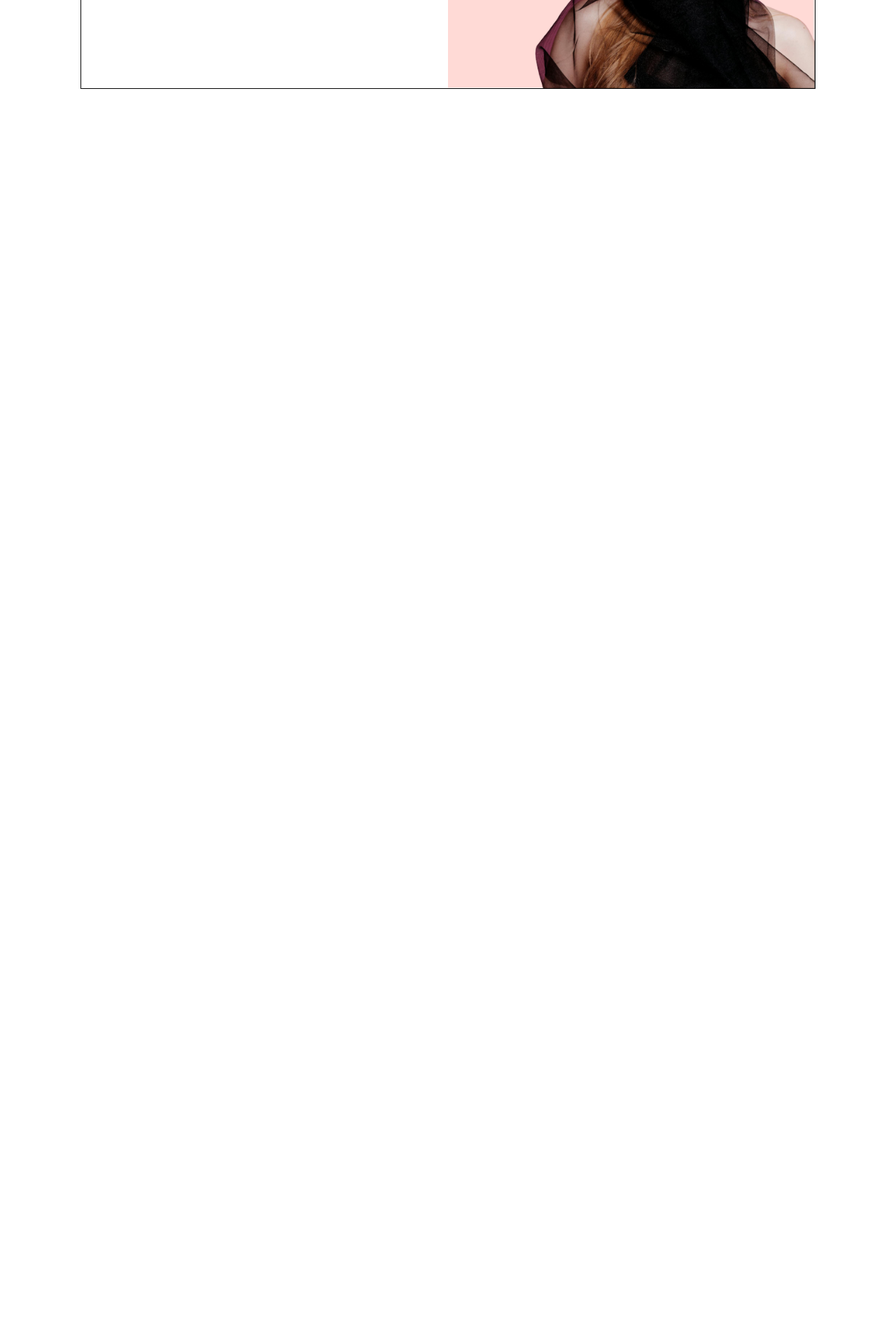
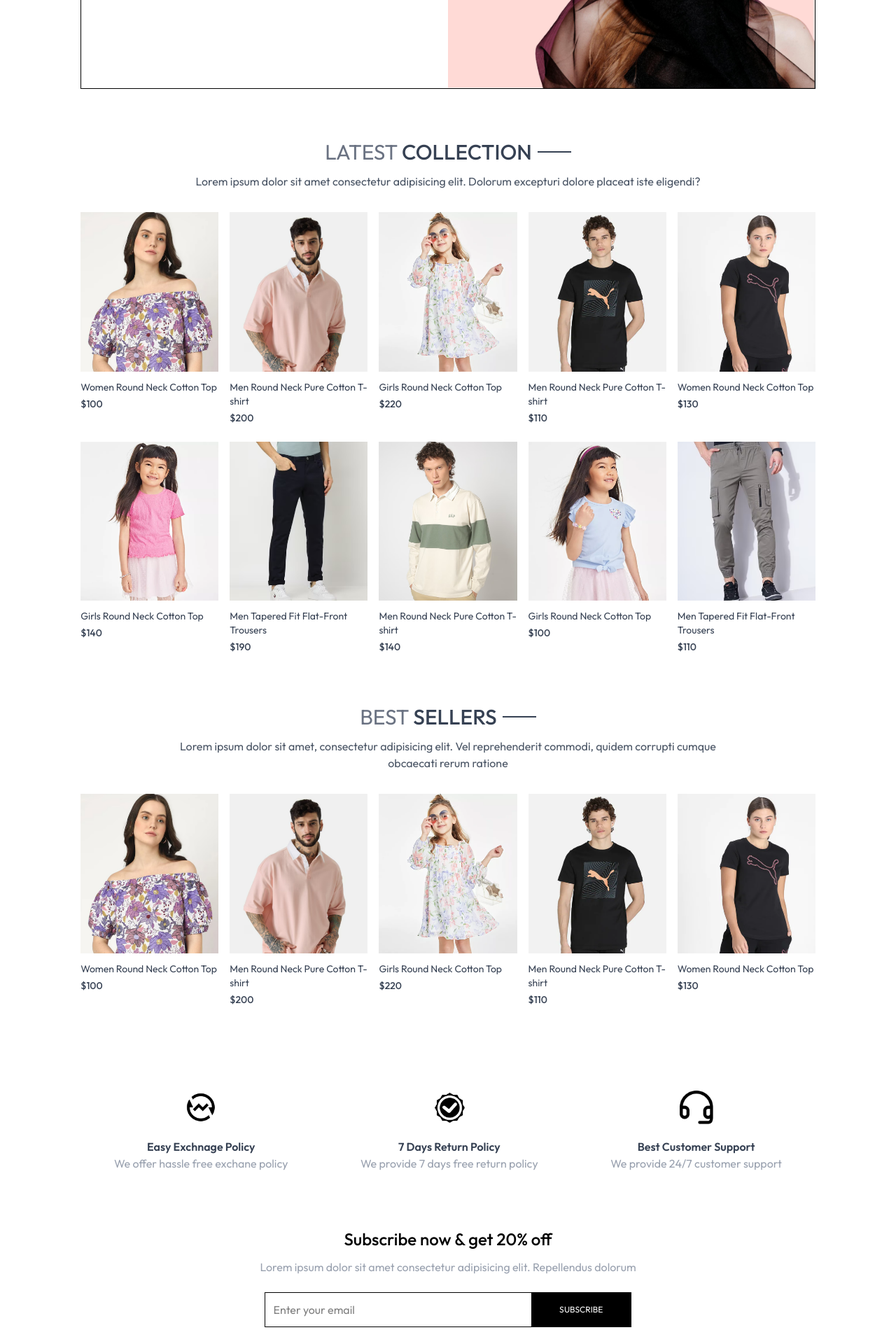
Before and after one commit to saikishore0319/techify, a React (Vite) app in the folder frontend/: page / in a window 1280 px wide. Shown: the part 375-2295 px from the top of the page at 70% size. Before the commit the page ends 800 px from the top, so only its background shows below. Built offline with nearby package versions, Linux system fonts and the light colour scheme.

Commit message:
added various frontend components

```diff
--- /dev/null
+++ b/frontend/src/components/BestSeller.jsx
@@ -0,0 +1,35 @@
+import React, { useContext, useEffect, useState } from 'react'
+import { ShopContext } from '../context/ShopContext'
+import Title from './Title';
+import ProductItem from './ProductItem';
+
+
+const BestSeller = () => {
+
+    const {products} = useContext(ShopContext);
+    const [bestSeller, setBestSeller] = useState([])
+
+    useEffect(()=>{
+        const bestProduct = products.filter((item)=>(item.bestseller))
+        setBestSeller(bestProduct.slice(0,5))
+    },[])
+  return (
+    <div className='my-10 '>
+        <div className='text-center text-3xl py-8'>
+            <Title text1={'BEST'} text2={'SELLERS'} />
+            <p className='w-3/4 m-auto text-xs sm:text-sm md:text-base text-gray-600 '>
+                Lorem ipsum dolor sit amet, consectetur adipisicing elit. Vel reprehenderit commodi, quidem corrupti cumque obcaecati rerum ratione
+            </p>
+        </div>
+        <div className='grid grid-cols-2 sm:grid-cols-3 md:grid-cols-4 lg:grid-cols-5 gap-4 gap-y-6'>
+            {
+                bestSeller.map((item, index)=>(
+                    <ProductItem key={index} id={item._id} name={item.name} image={item.image} price={item.price}/>
+                ))
+            }
+        </div>
+    </div>
+  )
+}
+
+export default BestSeller
--- a/frontend/src/components/Hero.jsx
+++ b/frontend/src/components/Hero.jsx
@@ -10,7 +10,7 @@
                 <p className='w-8 md:w-11 h-[2px] bg-[#414141]'></p>
                 <p className='font-medium text-sm md:text-base'>OUR BESTSELLERS</p>
             </div>
-            <h1 className='text-3xl sm:py-3 lg:text-5xl leading-relaxed '>Latest Arrivals</h1>
+            <h1 className='prata-regular text-3xl sm:py-3 lg:text-5xl leading-relaxed '>Latest Arrivals</h1>
             <div className='flex items-center gap-2 '>
                 <p className='font-semibold text-sm md:text-base '>SHOP NOW</p>
                 <p className='w-8 md:w-11 h-[2px] bg-[#414141]'></p>
--- /dev/null
+++ b/frontend/src/components/LatestCollection.jsx
@@ -0,0 +1,39 @@
+import React, { useContext, useEffect, useState } from 'react'
+import { ShopContext } from '../context/ShopContext'
+import Title from './Title'
+import ProductItem from './ProductItem'
+
+const LatestCollection = () => {
+
+    const {products} = useContext(ShopContext)
+    const [latestProducts, setLatestProducts] = useState([]);
+
+    useEffect(()=>{
+        setLatestProducts(products.slice(0,10))
+    },[])
+    // console.log(products);
+
+
+  return (
+    <div className='my-10'>
+        <div className='text-center py-8 text-3xl'>
+            <Title text1={'LATEST'} text2={'COLLECTION'} />
+            <p className='w-3/4 m-auto text-xs sm:text-sm md:text-base text-gray-600'>
+                Lorem ipsum dolor sit amet consectetur adipisicing elit. Dolorum excepturi dolore placeat iste eligendi?
+            </p>
+        </div>
+
+        {/* Rendering products */}
+        <div className='grid grid-cols-2 sm:grid-cols-3 md:grid-cols-4 lg:grid-cols-5 gap-4 gap-y-6'>
+            {
+                latestProducts.map((item,index)=>(
+                    <ProductItem key={index} id={item._id} image={item.image} name={item.name} price={item.price}/>
+                ))
+            }
+        </div>
+
+    </div>
+  )
+}
+
+export default LatestCollection
--- a/frontend/src/components/Navbar.jsx
+++ b/frontend/src/components/Navbar.jsx
@@ -7,7 +7,8 @@
 
   return (
     <div className='flex items-center justify-between py-5 font-medium'>
-      <img src={assets.logo} className='w-36' alt="logo" />
+
+      <Link to='/'><img  src={assets.logo} className='w-36' alt="logo" /></Link>
 
       <ul className='hidden sm:flex gap-5 text-sm text-gray-700'>
         <NavLink to='/' className='flex flex-col items-center gap-1'>
--- /dev/null
+++ b/frontend/src/components/NewsletterBox.jsx
@@ -0,0 +1,18 @@
+import React from 'react'
+
+const NewsletterBox = () => {
+  return (
+    <div className='text-center'>
+        <p className='text-2xl font-medium to-gray-800'>Subscribe now & get 20% off</p>
+        <p className='text-gray-400 mt-3 '>
+            Lorem ipsum dolor sit amet consectetur adipisicing elit. Repellendus dolorum
+        </p>
+        <form className='w-full sm:w-1/2 flex items-center gap-3 mx-auto my-6 border pl-3' >
+            <input className='w-full sm:flex-1 outline-none' type="email" placeholder='Enter your email' required />
+            <button type='submit' className='bg-black text-white text-xs px-10 py-4'>SUBSCRIBE</button>
+        </form>
+    </div>
+  )
+}
+
+export default NewsletterBox
--- /dev/null
+++ b/frontend/src/components/OurPolicy.jsx
@@ -0,0 +1,26 @@
+import React from 'react'
+import { assets } from '../assets/assets'
+
+const OurPolicy = () => {
+  return (
+    <div className='flex flex-col sm:flex-row justify-around gap-12 sm:gap-2 text-center py-20 text-xs sm:text-sm md:text-base text-gray-700'>
+        <div>
+            <img src={assets.exchange_icon} className='w-12 m-auto mb-5' alt="" />
+            <p className='font-semibold'>Easy Exchnage Policy</p>
+            <p className='text-gray-400'>We offer hassle free exchane policy </p>
+        </div>
+        <div>
+            <img src={assets.quality_icon} className='w-12 m-auto mb-5' alt="" />
+            <p className='font-semibold'>7 Days Return Policy</p>
+            <p className='text-gray-400'>We provide 7 days free return policy </p>
+        </div>
+        <div>
+            <img src={assets.support_img} className='w-12 m-auto mb-5' alt="" />
+            <p className='font-semibold'>Best Customer Support</p>
+            <p className='text-gray-400'>We provide 24/7 customer support </p>
+        </div>
+    </div>
+  )
+}
+
+export default OurPolicy
--- /dev/null
+++ b/frontend/src/components/ProductItem.jsx
@@ -0,0 +1,20 @@
+import React, { useContext } from 'react'
+import { ShopContext } from '../context/ShopContext'
+import { Link } from 'react-router-dom'
+
+const ProductItem = ({id,image,name,price}) => {
+
+    const {currency} = useContext(ShopContext)
+
+  return (
+    <Link className='text-gray-700 cursor-pointer ' to={`/product/${id}`}>
+        <div className='overflow-hidden'>
+            <img className='hover:scale-110 transition ease-in-out ' src={image[0]} alt="" />
+        </div>
+        <p className='pt-3 pb-1 text-sm '>{name}</p>
+        <p className='text-sm font-medium '>{currency}{price}</p>
+    </Link>
+  )
+}
+
+export default ProductItem
--- /dev/null
+++ b/frontend/src/components/Title.jsx
@@ -0,0 +1,12 @@
+import React from 'react'
+
+const Title = ({text1,text2}) => {
+  return (
+    <div className='inline-flex gap-2 items-center mb-3'>
+        <p className='text-gray-500'>{text1} <span className='text-gray-700 font-medium'>{text2}</span> </p>
+        <p className='w-8 sm:w-12 h-[1px] sm:h-[2px] bg-gray-700 '></p>
+    </div>
+  )
+}
+
+export default Title
--- /dev/null
+++ b/frontend/src/context/ShopContext.jsx
@@ -0,0 +1,21 @@
+import { createContext } from "react";
+import { products } from "../assets/assets";
+
+export const ShopContext = createContext();
+
+const  ShopContextProvider = (props)=>{
+
+    const currency = '$';
+    const delivery_fee = 10
+    const value ={
+        products , currency , delivery_fee
+    }
+
+    return(
+        <ShopContext.Provider value={value}>
+            {props.children}
+        </ShopContext.Provider>
+    )
+}
+
+export default ShopContextProvider
--- a/frontend/src/index.css
+++ b/frontend/src/index.css
@@ -1,5 +1,23 @@
+@import url('https://fonts.googleapis.com/css2?family=Outfit:wght@100..900&family=Prata&display=swap');
 @import "tailwindcss";
 
 a.active hr{
  display: block;
 }
+
+*{
+    font-family: Outfit;
+}
+
+.prata-regular {
+  font-family: "Prata", serif;
+  font-weight: 400;
+  font-style: normal;
+}
+
+@media (max-width:640px) {
+    a.active{
+        background-color: black;
+        color: white;
+    }
+}
--- a/frontend/src/main.jsx
+++ b/frontend/src/main.jsx
@@ -3,9 +3,12 @@
 import './index.css'
 import {BrowserRouter} from 'react-router-dom'
 import App from './App.jsx'
+import ShopContextProvider from './context/ShopContext.jsx'
 
 createRoot(document.getElementById('root')).render(
   <BrowserRouter>
+  <ShopContextProvider>
     <App />
+  </ShopContextProvider>
   </BrowserRouter>,
 )
--- a/frontend/src/pages/Home.jsx
+++ b/frontend/src/pages/Home.jsx
@@ -1,10 +1,18 @@
 import React from 'react'
 import Hero from '../components/Hero'
+import LatestCollection from '../components/LatestCollection'
+import BestSeller from '../components/BestSeller'
+import OurPolicy from '../components/OurPolicy'
+import NewsletterBox from '../components/NewsletterBox'
 
 const Home = () => {
   return (
     <div>
       <Hero/>
+      <LatestCollection/>
+      <BestSeller/>
+      <OurPolicy/>
+      <NewsletterBox/>
     </div>
   )
 }
```
